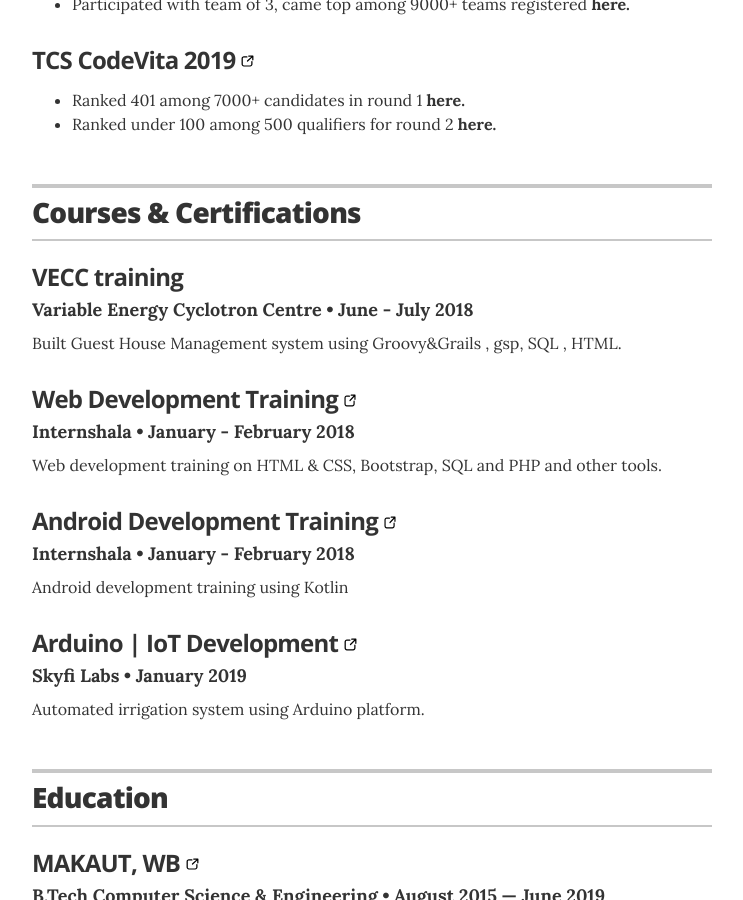
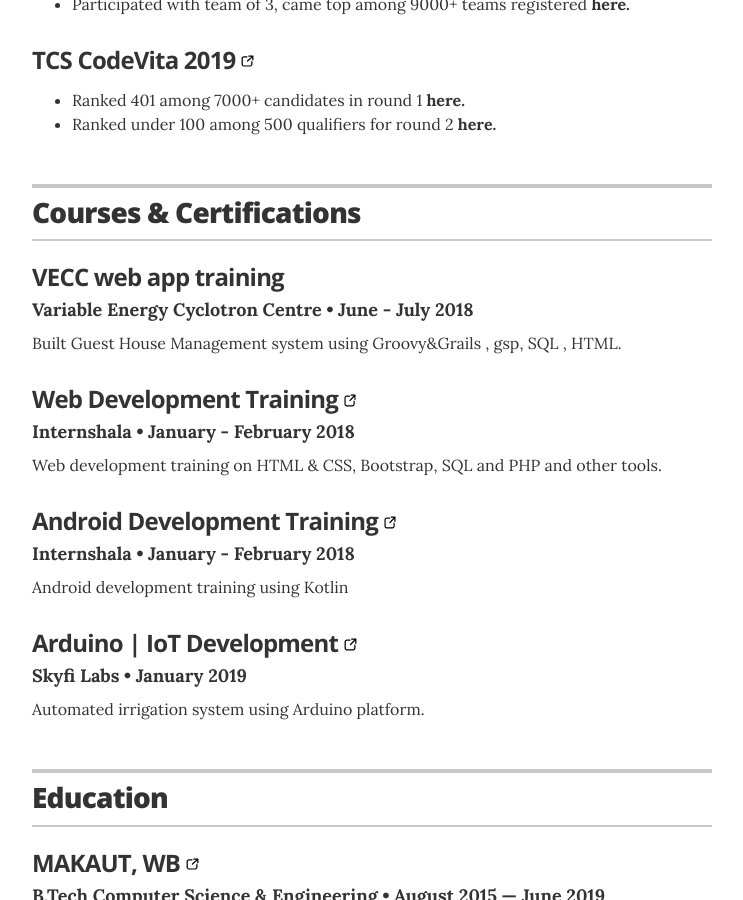
Before and after one commit to shweta0922/_resume_, a Jekyll site: the page built from index.html, in a window 1280 px wide and 900 px high, scrolled down 4270 px. Shown: the whole window, without its empty margins (268-1011 px from the left). Built offline with Jekyll 4.4.1, drawn with Linux system fonts in a browser that asks for light colours.

Commit message:
yml changes

```diff
--- a/_data/certifications.yml
+++ b/_data/certifications.yml
@@ -1,5 +1,5 @@
 # Recognitions
-- cert_name: VECC training
+- cert_name: VECC web app training
   organization: Variable Energy Cyclotron Centre
   link: #
   year: June - July 2018
```
